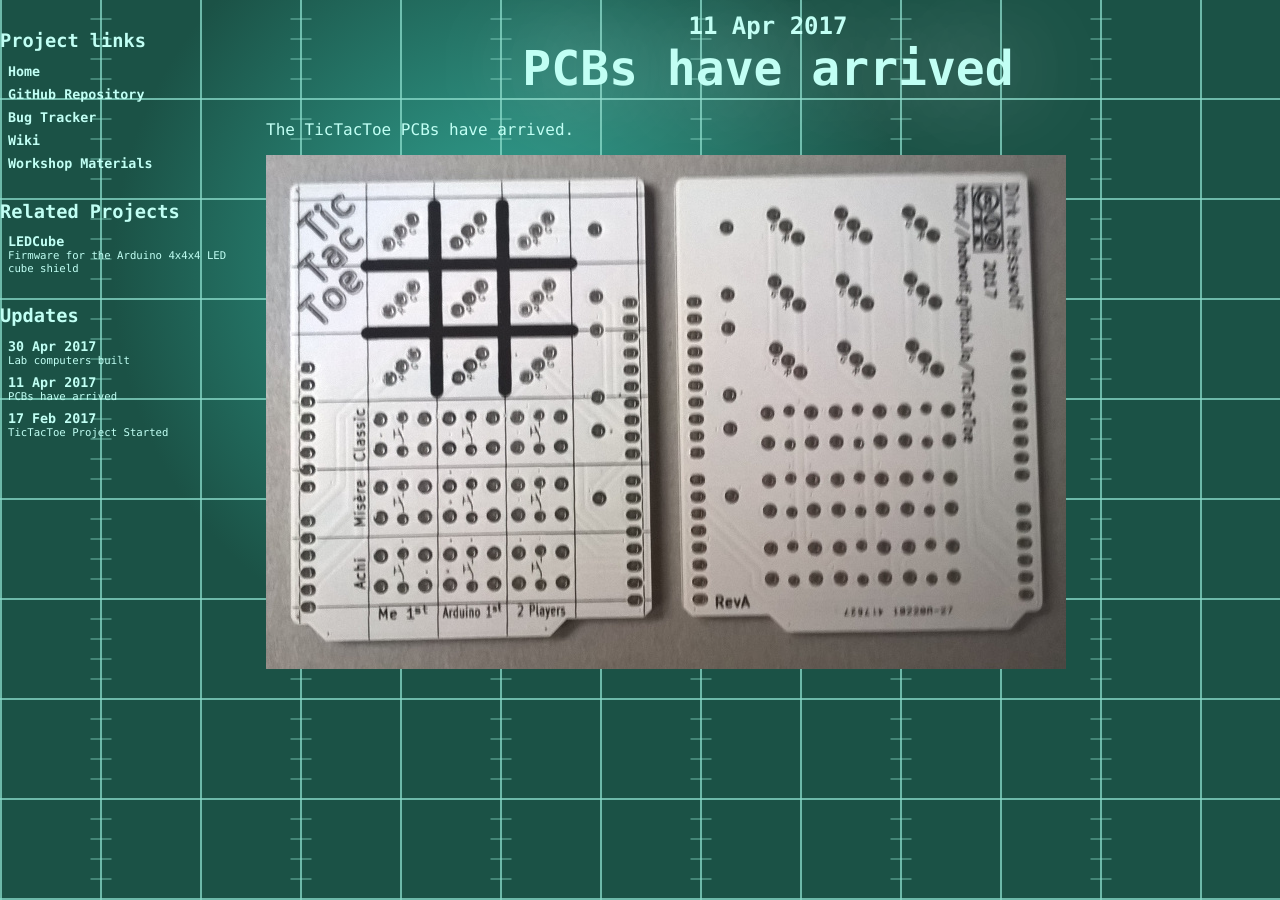
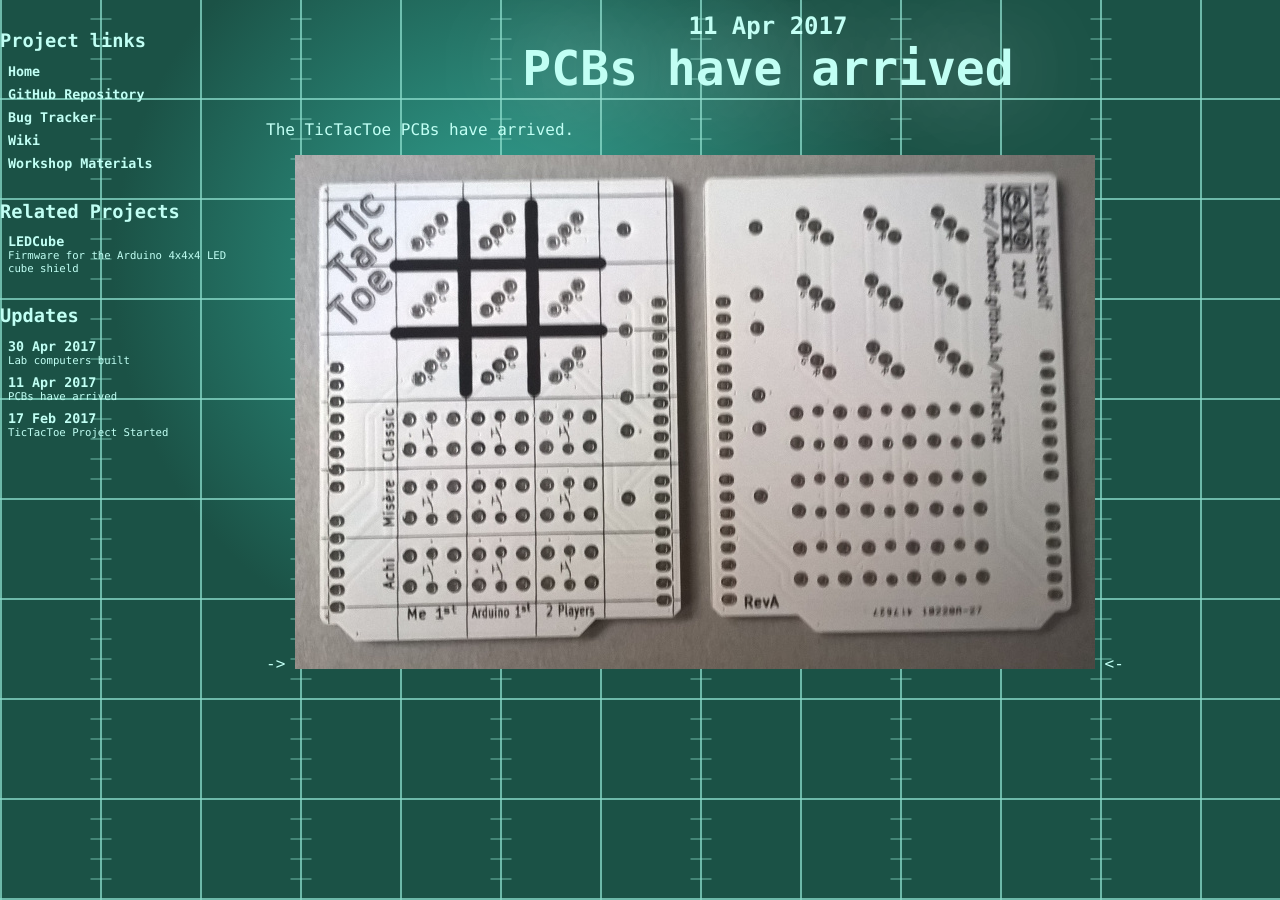
Before and after one commit to hotwolf/TicTacToe, a Jekyll site: the page built from _posts/2017-04-11-pcbs-have-arrived.md, in a window 1280 px wide. Built offline with Jekyll 4.4.1, drawn with Linux system fonts in a browser that asks for light colours.

Commit message:
new post

```diff
--- a/_posts/2017-04-11-pcbs-have-arrived.md
+++ b/_posts/2017-04-11-pcbs-have-arrived.md
@@ -5,4 +5,4 @@ title: PCBs have arrived
 
 The TicTacToe PCBs have arrived.
 
-![TicTacToe RevA PCBs]({{ site.github.url }}/images/PCBs.jpg)
+-> ![TicTacToe RevA PCBs]({{ site.github.url }}/images/PCBs.jpg) <-
```
Also changed, not shown: _posts/2017-04-30-lab-computers-built.md (+1 -1 lines).
